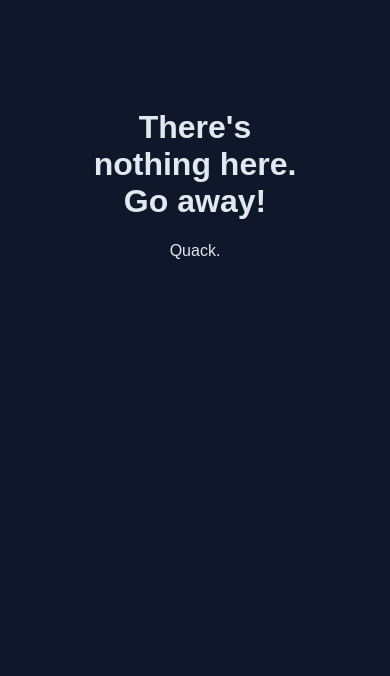
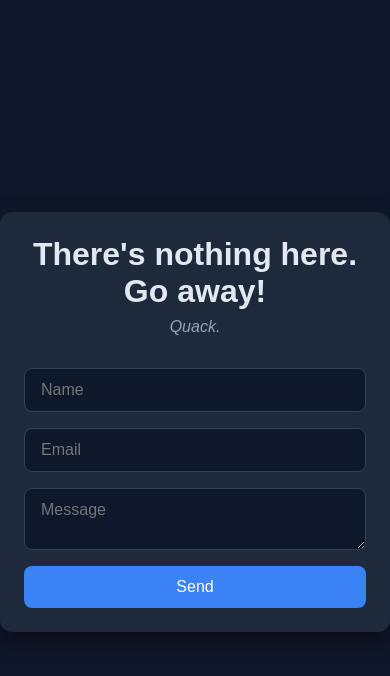
Before and after one commit to newtonraphson14/azure-portfolio, a website: page index.html in a window 390 px wide. Drawn offline with Linux system fonts and the light colour scheme.

Commit message:
Added contact form, JS functions, update HTML/CSS, and README (I will continue ts at 7 i swear)

```diff
--- a/index.html
+++ b/index.html
@@ -3,11 +3,53 @@
 <head>
   <meta charset="UTF-8" />
   <meta name="viewport" content="width=device-width, initial-scale=1.0" />
-  <title>Go away!</title>
+  <title>Contact Form</title>
   <link rel="stylesheet" href="styles.css" />
 </head>
 <body>
-  <h1>There's nothing here. Go away!</h1>
-  <p>Quack.</p>
+  <div class="container">
+    <div class="trademark">
+      <h1>There's nothing here. Go away!</h1>
+      <p>Quack.</p>
+    </div>
+
+    <form id="contactForm">
+      <input type="text" name="name" placeholder="Name" required>
+      <input type="email" name="email" placeholder="Email" required>
+      <textarea name="message" placeholder="Message" required></textarea>
+      <button type="submit">Send</button>
+    </form>
+  </div>
+
+  <script>
+    document.getElementById('contactForm').addEventListener('submit', async (e) => {
+      e.preventDefault();
+      const form = e.target;
+      const data = {
+        name: form.name.value,
+        email: form.email.value,
+        message: form.message.value
+      };
+
+      try {
+        const res = await fetch('http://localhost:7071/api/ContactFormFunction', {
+  method: 'POST',
+  headers: { 'Content-Type': 'application/json' },
+  body: JSON.stringify(data)
+});
+
+        const result = await res.json();
+        if (result.success) {
+          alert('Message sent!');
+          form.reset();
+        } else {
+          alert('Error sending message');
+        }
+      } catch (err) {
+        console.error(err);
+        alert('Error sending message');
+      }
+    });
+  </script>
 </body>
 </html>
--- /dev/null
+++ b/src/index.js
@@ -0,0 +1,5 @@
+const { app } = require('@azure/functions');
+
+app.setup({
+    enableHttpStream: true,
+});
--- a/styles.css
+++ b/styles.css
@@ -1,7 +1,78 @@
+* {
+    box-sizing: border-box;
+    margin: 0;
+    padding: 0;
+    font-family: Arial, sans-serif;
+}
+
 body {
-  font-family: Arial, sans-serif;
-  background: #0f172a;
-  color: #e2e8f0;
-  text-align: center;
-  padding: 5rem;
+    background: #0f172a;
+    color: #e2e8f0;
+    display: flex;
+    justify-content: center;
+    align-items: center;
+    min-height: 100vh;
 }
+
+.container {
+    background-color: #1e293b;
+    padding: 2rem;
+    border-radius: 12px;
+    box-shadow: 0 8px 20px rgba(0,0,0,0.5);
+    width: 100%;
+    max-width: 400px;
+    text-align: center;
+}
+
+.trademark h1 {
+    margin-bottom: 0.5rem;
+}
+
+.trademark p {
+    margin-bottom: 2rem;
+    font-style: italic;
+    color: #94a3b8;
+}
+
+form {
+    display: flex;
+    flex-direction: column;
+    gap: 1rem;
+}
+
+input, textarea {
+    padding: 0.75rem 1rem;
+    border: 1px solid #334155;
+    border-radius: 8px;
+    background-color: #0f172a;
+    color: #e2e8f0;
+    font-size: 1rem;
+    transition: border-color 0.3s, box-shadow 0.3s;
+}
+
+input:focus, textarea:focus {
+    border-color: #3b82f6;
+    box-shadow: 0 0 5px rgba(59, 130, 246, 0.5);
+    outline: none;
+}
+
+button {
+    padding: 0.75rem 1rem;
+    border: none;
+    border-radius: 8px;
+    background-color: #3b82f6;
+    color: white;
+    font-size: 1rem;
+    cursor: pointer;
+    transition: background-color 0.3s;
+}
+
+button:hover {
+    background-color: #2563eb;
+}
+
+@media (max-width: 480px) {
+    .container {
+        padding: 1.5rem;
+    }
+}
```
Also changed, not shown: host.json (added, +15 -0 lines), package.json (added, +14 -0 lines), src/functions/ContactFormFunction.js (added, +24 -0 lines), README.md, 3 other files.
